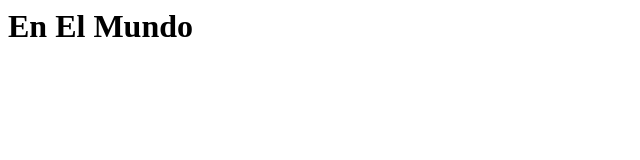
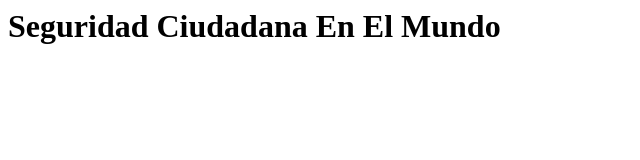
Before and after one commit to Cristofer-cr7/Seguridad-Ciudad, a plain HTML site: page index.html in a window 1280 px wide. Shown: the whole page, without its empty margins (0-640 px from the left). Drawn offline with Linux system fonts and the light colour scheme.

Commit message:
Update index.html

```diff
--- a/index.html
+++ b/index.html
@@ -3,7 +3,7 @@
     <title>Seguridad Ciudadana</title>
   </head>
   <body>
-    <h1> En El Mundo</h1>
+    <h1>  Seguridad Ciudadana En El Mundo</h1>
   </body>
   <nav>
   </nav>
```
